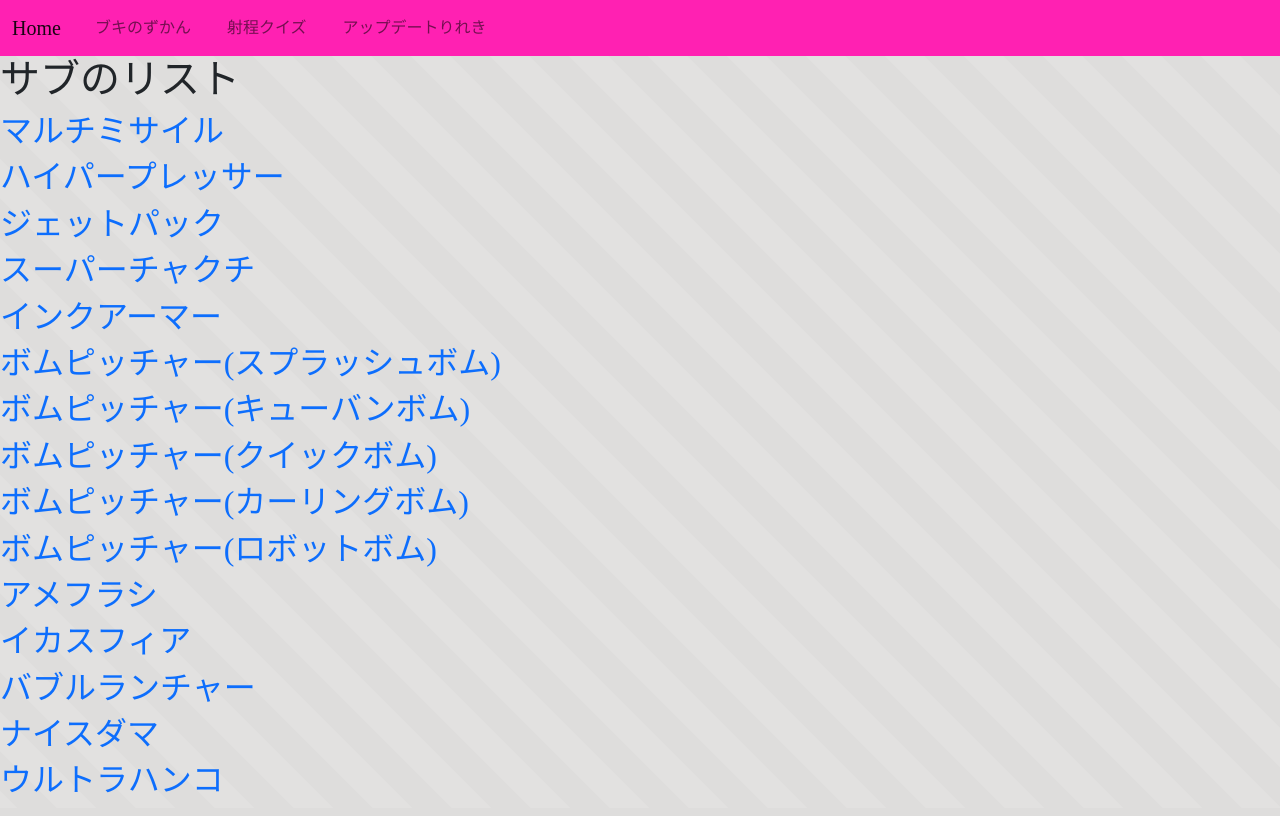
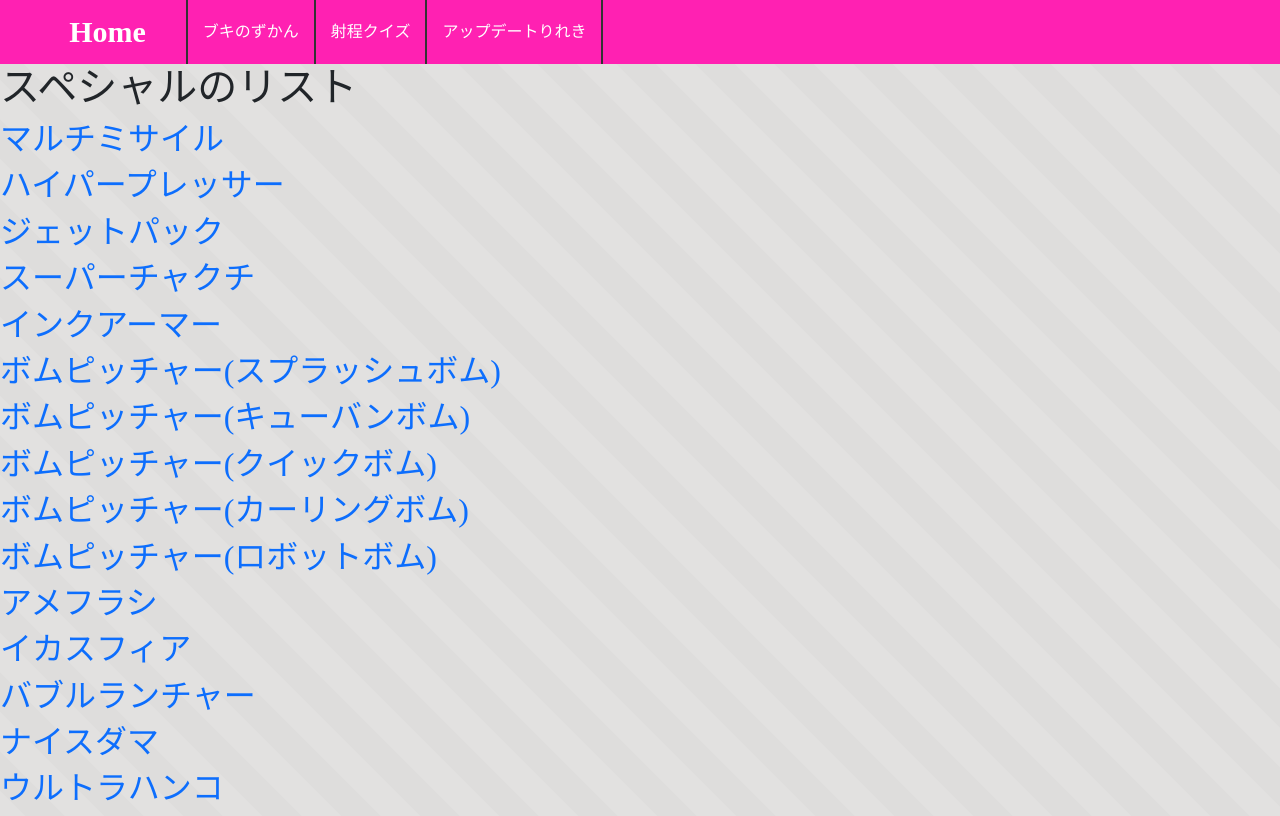
Before and after one commit to nanahiryu/mypage2022django, a Django app: page /spla/special_list in a window 1280 px wide. Before the commit the page ends 793 px from the top, so only its background shows below. Run offline with Django 4.2, Linux system fonts and the light colour scheme; data comes from the database, SQL or seed files in the repository; parts of the project's set-up code (start-up, migrations or seed data) failed here and were passed over; some libraries are stand-ins or nearby versions; some web fonts are replaced.

Commit message:
navbarを作り変えました（旧：navbar, 新：navbar2）

```diff
--- a/static/spla/style.css
+++ b/static/spla/style.css
@@ -15,7 +15,10 @@ body {
     background-image: url("./img/bg_main.png");
     background-color: rgba(255, 255, 255, 0.5);
     background-blend-mode: lighten;
-    padding-top: 56px;
+}
+
+.main-contents {
+    padding-top: 64px;
 }
 
 /* navbar */
@@ -24,9 +27,11 @@ body {
     padding-left: 0%;
     padding-right: 2%;
 }
+
 .nav-item {
     margin: 0px 10px;
 }
+
 .color-mildblack {
     color: #333;
 }
@@ -53,3 +58,148 @@ body {
 .menuSub li a:hover {
     opacity: 1;
 }
+
+
+
+/* navbar2 */
+
+.header {
+    background-color: #111;
+}
+
+* {
+    transition: all 0.3s;
+    -webkit-transition: all 0.3s;
+}
+
+.header-nav {
+    position: relative;
+    float: left;
+    margin: 0 auto;
+}
+
+.header-nav ul {
+    position: absolute;
+    float: left;
+    list-style: none;
+    margin: 0;
+    padding: 0;
+}
+
+.header-nav ul li {
+    position: relative;
+    float: left;
+    border-left: 2px solid #333;
+}
+
+.header-nav ul li ul {
+    margin-left: -2px;
+}
+
+.header-nav>ul {
+    position: relative;
+}
+
+.header-nav>ul>li:last-child {
+    border-right: 2px solid #333;
+}
+
+.header-nav>ul>li>.header-nav-link+ul li {
+    width: 150px;
+    opacity: 0;
+    height: 0;
+    margin-top: -48px;
+    border-left: 2px solid #ff21b2;
+    border-bottom: 2px solid #ff21b2;
+}
+
+.header-nav>ul>li:hover .header-nav-link+ul>li {
+    opacity: 1;
+    height: auto;
+    margin-top: 0;
+}
+
+.header-nav .header-nav-link {
+    float: left;
+    text-decoration: none;
+    color: #FFF;
+    font-weight: 300;
+    padding: 15px;
+    width: 100%;
+}
+
+.header-nav .header-nav-link:hover {
+    background-color: rgba(224, 52, 106, 1) !important;
+}
+
+.header-nav .header-nav-top-link {
+    padding: 20px 15px 20px;
+}
+
+.header-nav ul li:hover .header-nav-link {
+    background-color: #333;
+}
+
+.header-nav ul li:hover .header-nav-top-link {
+    background-color: rgba(224, 52, 106, 1) !important;
+}
+
+.header-nav>ul>li>.header-nav-top-link+ul {
+    top: 64px;
+}
+
+.header-nav>ul>li:hover .header-nav-sub-link {
+    background-color: #333;
+}
+
+.header-logo>.header-logo-name {
+    float: left;
+    color: #FFF;
+    font-size: 30px;
+    font-weight: bold;
+    padding: 9px 0;
+    margin-right: 40px;
+}
+.header-logo .header-logo-name:hover {
+    opacity: 0.8;
+}
+
+.header-logo>.header-logo-name:hover {
+    text-decoration: none;
+}
+
+@media (max-width: 767px) {
+    .header-nav>ul>li {
+        width: 100%;
+        border-right: none;
+        border-left: none;
+        border-bottom: 2px solid #aaa;
+    }
+
+    .header-nav>ul>li:last-child {
+        border-right: none;
+    }
+
+    .header-nav>ul>li:first-child>a {
+        font-size: 18px;
+        font-weight: 400;
+    }
+
+    .header-nav>ul>li:last-child {
+        border-bottom: none;
+    }
+
+    .header-nav>ul>li>.header-nav-top-link+ul {
+        position: relative;
+        top: 0px;
+        left: 4px;
+        width: 100%;
+    }
+
+    .header-nav>ul>li>.header-nav-top-link+ul li {
+        position: relative;
+        float: left;
+        border-left: none;
+        width: 100%;
+    }
+}
--- a/templates/spla/base.html
+++ b/templates/spla/base.html
@@ -8,14 +8,7 @@
     <meta name="viewport" content="width=device-width, initial-scale=1.0">
     <link href="https://cdn.jsdelivr.net/npm/bootstrap@5.0.2/dist/css/bootstrap.min.css" rel="stylesheet"
         integrity="sha384-EVSTQN3/azprG1Anm3QDgpJLIm9Nao0Yz1ztcQTwFspd3yD65VohhpuuCOmLASjC" crossorigin="anonymous">
-    <link rel="stylesheet" type="text/css" href="{% static 'spla/style.css' %}">
-    <link rel="preconnect" href="https://fonts.googleapis.com">
-    <link rel="preconnect" href="https://fonts.gstatic.com" crossorigin>
-    <link href="https://fonts.googleapis.com/css2?family=Montserrat:wght@500&display=swap" rel="stylesheet">
-    <title>splatoon2!!射程クイズ</title>
-</head>
 
-<body>
     <script src="https://kit.fontawesome.com/47f06ef2b6.js" crossorigin="anonymous"></script>
     <script src="https://cdn.jsdelivr.net/npm/@popperjs/core@2.9.2/dist/umd/popper.min.js"
         integrity="sha384-IQsoLXl5PILFhosVNubq5LC7Qb9DXgDA9i+tQ8Zj3iwWAwPtgFTxbJ8NT4GN1R8p" crossorigin="anonymous"></script>
@@ -23,10 +16,21 @@
         integrity="sha384-cVKIPhGWiC2Al4u+LWgxfKTRIcfu0JTxR+EQDz/bgldoEyl4H0zUF0QKbrJ0EcQF" crossorigin="anonymous"></script>
     <script src="https://code.jquery.com/jquery-3.6.0.js" integrity="sha256-H+K7U5CnXl1h5ywQfKtSj8PCmoN9aaq30gDh27Xc0jk="
         crossorigin="anonymous"></script>
+
+    <link rel="preconnect" href="https://fonts.googleapis.com">
+    <link rel="preconnect" href="https://fonts.gstatic.com" crossorigin>
+    <link href="https://fonts.googleapis.com/css2?family=Montserrat:wght@500&display=swap" rel="stylesheet">
+
+    <link rel="stylesheet" type="text/css" href="{% static 'spla/style.css' %}">
     <script src="{% static 'spla/style.js' %}"></script>
 
-        {% include 'spla/navbar.html' %}
-    <div>
+    <title>splatoon2!!射程クイズ</title>
+</head>
+
+<body>
+
+        {% include 'spla/navbar2.html' %}
+    <div class="main-contents">
         {% block content %}
         {% endblock %}
 
--- /dev/null
+++ b/templates/spla/navbar2.html
@@ -0,0 +1,26 @@
+
+<nav class="fixed-top navbar_bgcolor">
+    <div class="fullWidth header splatfont">
+        <div class="container">
+            <div class="col-xs-12 col-sm-2 col-md-3 col-md-offset-1 col-lg-4 col-lg-offset-1 header-logo"><a href="/spla" class="header-logo-name">Home</a></div>
+            <div class="col-xs-12 col-sm-10 col-md-8 col-lg-6 header-nav">
+            <ul>
+                <li>
+                <a href="{% url 'spla:weapon_list' %}" class="header-nav-link header-nav-top-link">ブキのずかん</a>
+                <ul>
+                    <li><a href="{% url 'spla:main_list' %}" class="header-nav-link header-nav-sub-link">メインの一覧</a></li>
+                    <li><a href="{% url 'spla:sub_list' %}" class="header-nav-link header-nav-sub-link">サブの一覧</a></li>
+                    <li><a href="{% url 'spla:special_list' %}" class="header-nav-link header-nav-sub-link">スペシャルの一覧</a></li>
+                </ul>
+                </li>
+                <li>
+                <a href="#" class="header-nav-link header-nav-top-link">射程クイズ</a>
+                </li>
+                <li>
+                <a href="#" class="header-nav-link header-nav-top-link">アップデートりれき</a>
+                </li>
+            </ul>
+            </div>
+        </div>
+    </div>
+</nav>
--- a/templates/spla/special_list.html
+++ b/templates/spla/special_list.html
@@ -1,7 +1,7 @@
 {% extends 'spla/base.html' %}
 {% block content %}
 <div class="splatfont">
-    <h1>サブのリスト</h1>
+    <h1>スペシャルのリスト</h1>
 
 
     {% for special in object_list %}
```
